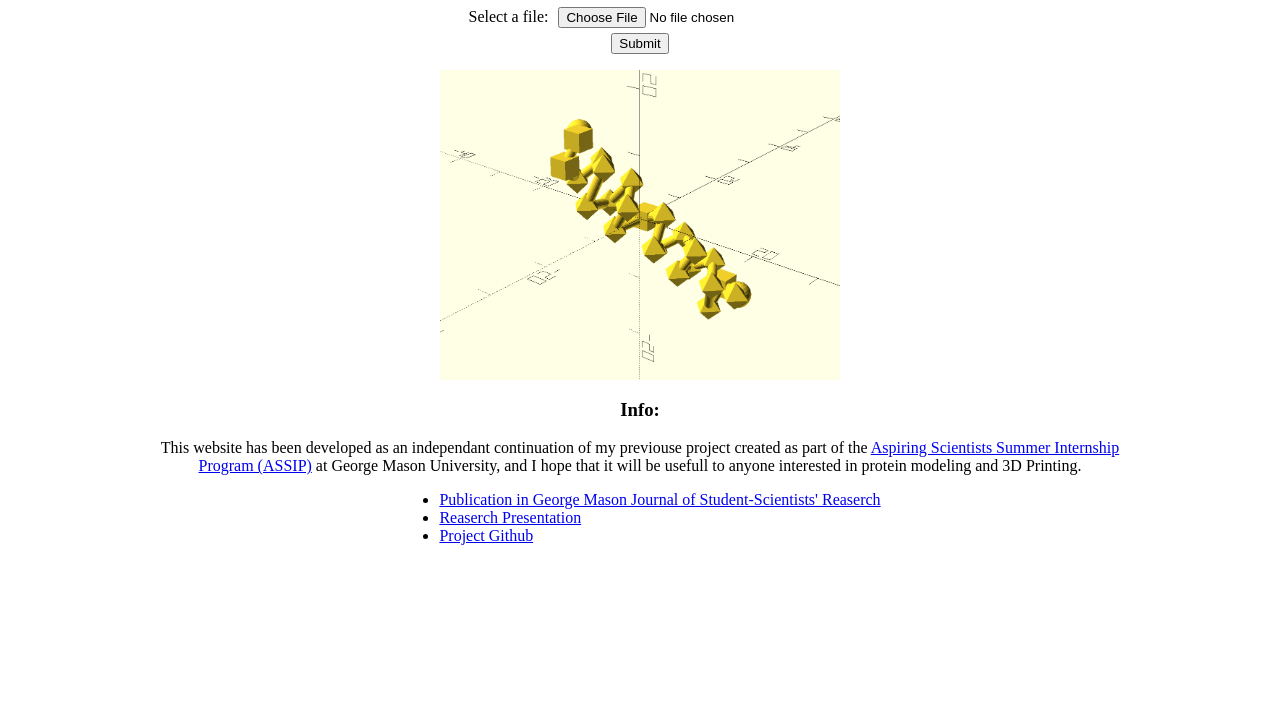
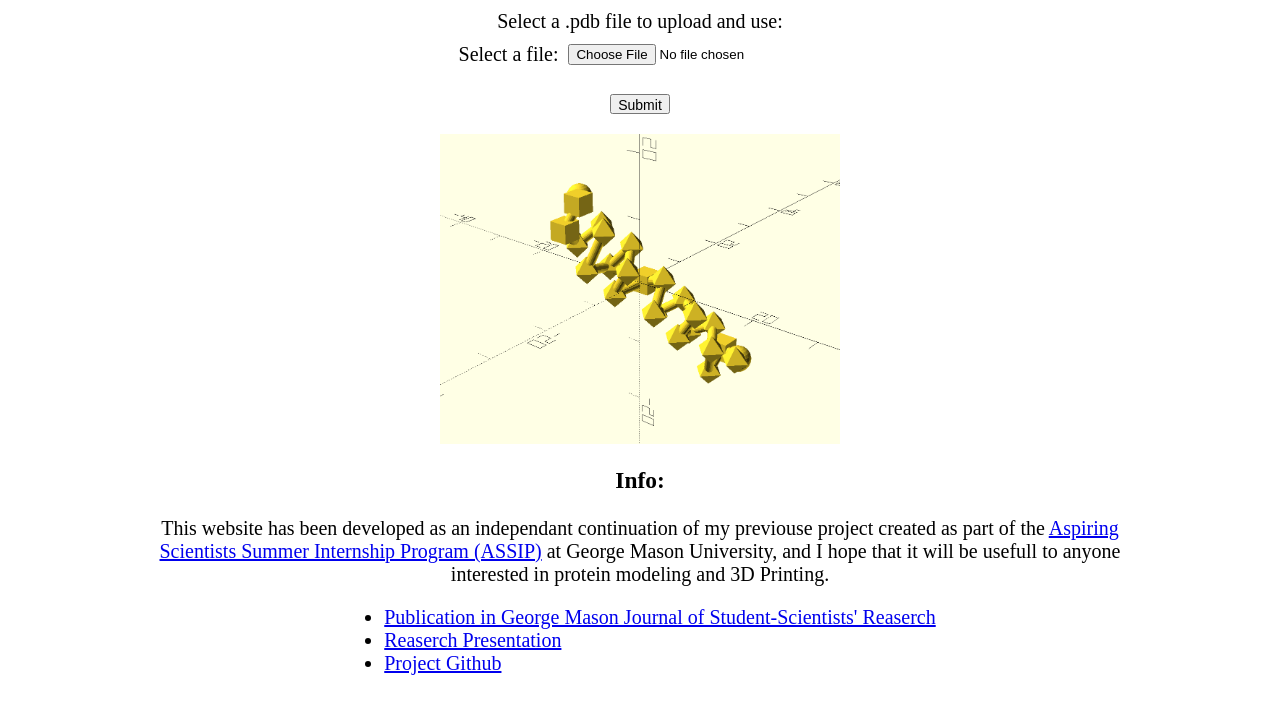
Before and after one commit to Maxwell-Meytin/PDB2SCAD, a plain HTML site: page index.html in a window 1280 px wide. Shown: the part 165-868 px from the top of the page. Before the commit the page ends 800 px from the top, so only its background shows below. Drawn offline with Linux system fonts and the light colour scheme.

Commit message:
Fixed text scaling at different resolutions

```diff
--- a/index.html
+++ b/index.html
@@ -3,6 +3,11 @@
 <head>
   <title>PDB2SCAD</title>
   <style>
+
+	body
+	{
+		font-size: 2.5vh;
+	}
 
 	.center {
 	text-align: center;
@@ -37,7 +42,9 @@
     }
 
     .form-input {
-      flex-grow: 1;
+      height: 2.5vh;
+	  font-size: 70%;
+
     }
 
     p {
@@ -59,9 +66,10 @@
     <form class="centered-form" action="generate.php" method="post" enctype="multipart/form-data">
       <div class="form-row">
         <label class="form-label" for="myfile">Select a file:</label>
-        <input class="form-input" type="file" id="protfile" name="protfile" accept=".pdb">
+        <input type="file" id="protfile" name="protfile" accept=".pdb">
       </div>
-      <input type="submit" value="Submit">
+	  <br/>
+      <input class="form-input" type="submit" value="Submit">
     </form>
 
   </div>
```
